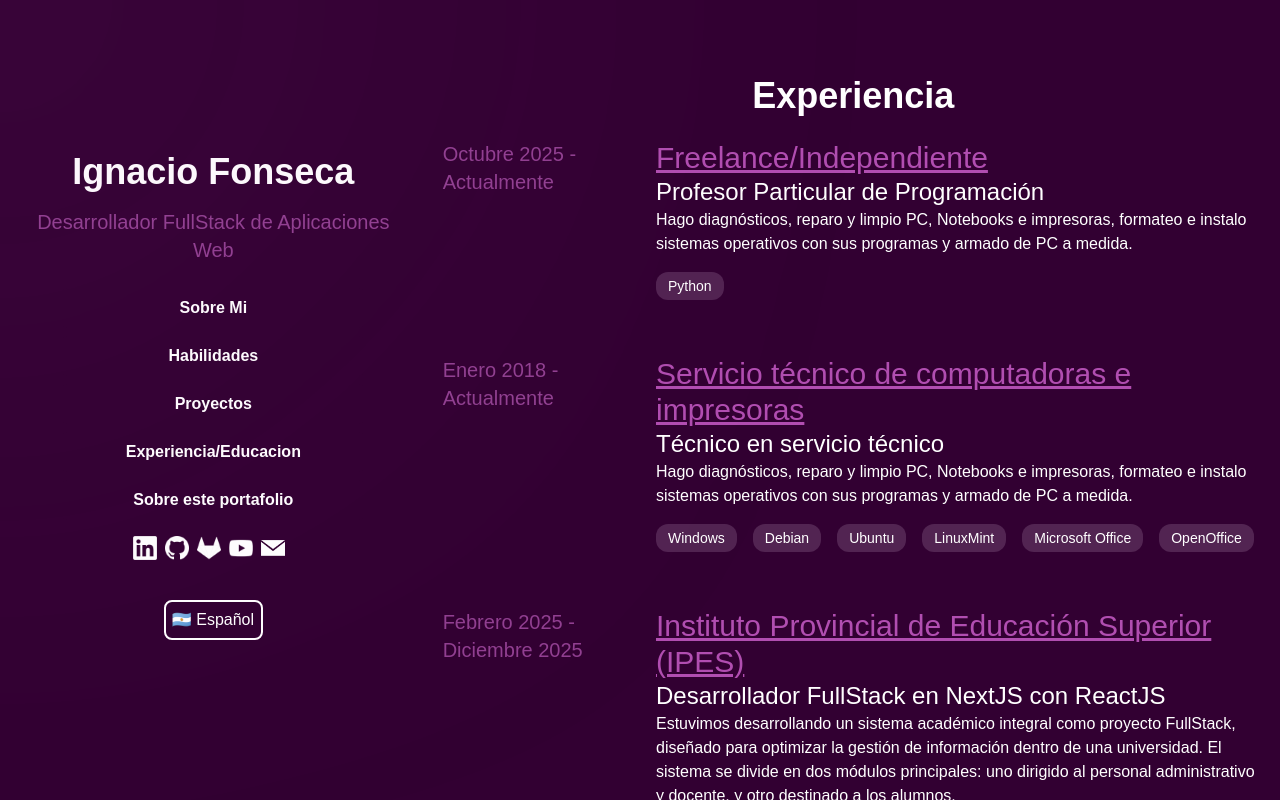
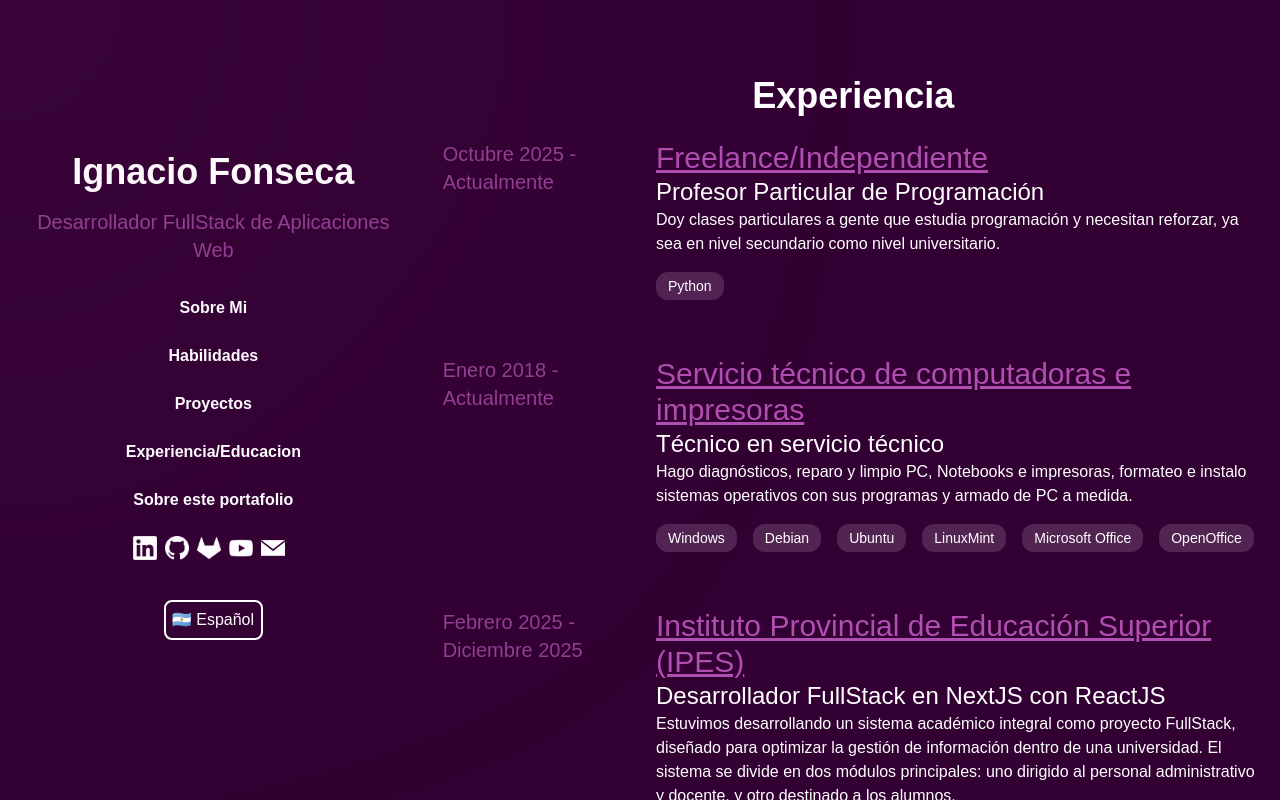
Before and after one commit to nachengue007/portafolio, a React (Vite) app: page / in a window 1280 px wide. Both pictures are taken after a click on the button "Experiencia/Educacion". Built offline with nearby package versions, Linux system fonts and the light colour scheme.

Commit message:
error en un texto

```diff
--- a/src/components/Education.tsx
+++ b/src/components/Education.tsx
@@ -9,7 +9,7 @@ export function Education(){
       nombre: t('education.job3.name'),
       titulo: t('education.job3.title'),
       duracion: `${t('month.oct')} 2025 - ${t('month.cur')}`,
-      descripcion: t('education.job2.description'),
+      descripcion: t('education.job3.description'),
       aptitudes: ["Python"]
     },
     {
```
